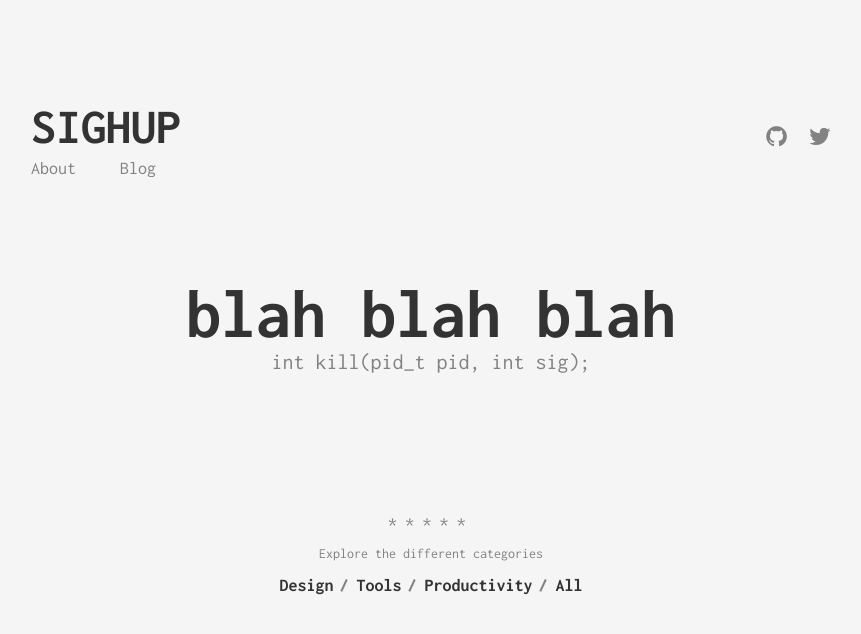
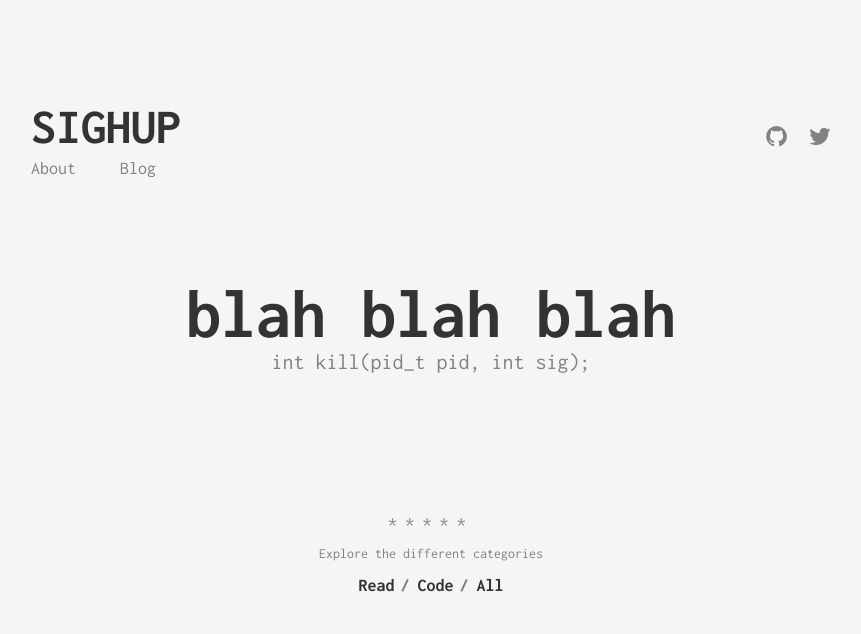
Before and after one commit to 0x49/0x49.github.io, a Jekyll site: the page built from index.html, in a window 1280 px wide. Shown: the top 634 px of the page, without its empty margins (209-1070 px from the left). Built offline with Jekyll 4.4.1, drawn with Linux system fonts in a browser that asks for light colours.

Commit message:
Update category slugs

```diff
--- a/_data/categories.yml
+++ b/_data/categories.yml
@@ -1,8 +1,5 @@
-- slug: design
-  name: Design
+- slug: read
+  name: Read
 
-- slug: tools
-  name: Tools
-
-- slug: productivity
-  name: Productivity
+- slug: code
+  name: Code
--- /dev/null
+++ b/categories/code.html
@@ -0,0 +1,5 @@
+---
+layout: category
+category: code
+permalink: /categories/code/
+---
--- a/categories/design.html
+++ /dev/null
@@ -1,5 +0,0 @@
----
-layout: category
-category: design
-permalink: /categories/design/
----
--- a/categories/productivity.html
+++ /dev/null
@@ -1,5 +0,0 @@
----
-layout: category
-category: productivity
-permalink: /categories/productivity/
----
--- /dev/null
+++ b/categories/read.html
@@ -0,0 +1,5 @@
+---
+layout: category
+category: read
+permalink: /categories/read/
+---
--- a/categories/tools.html
+++ /dev/null
@@ -1,5 +0,0 @@
----
-layout: category
-category: tools
-permalink: /categories/tools/
----
```
